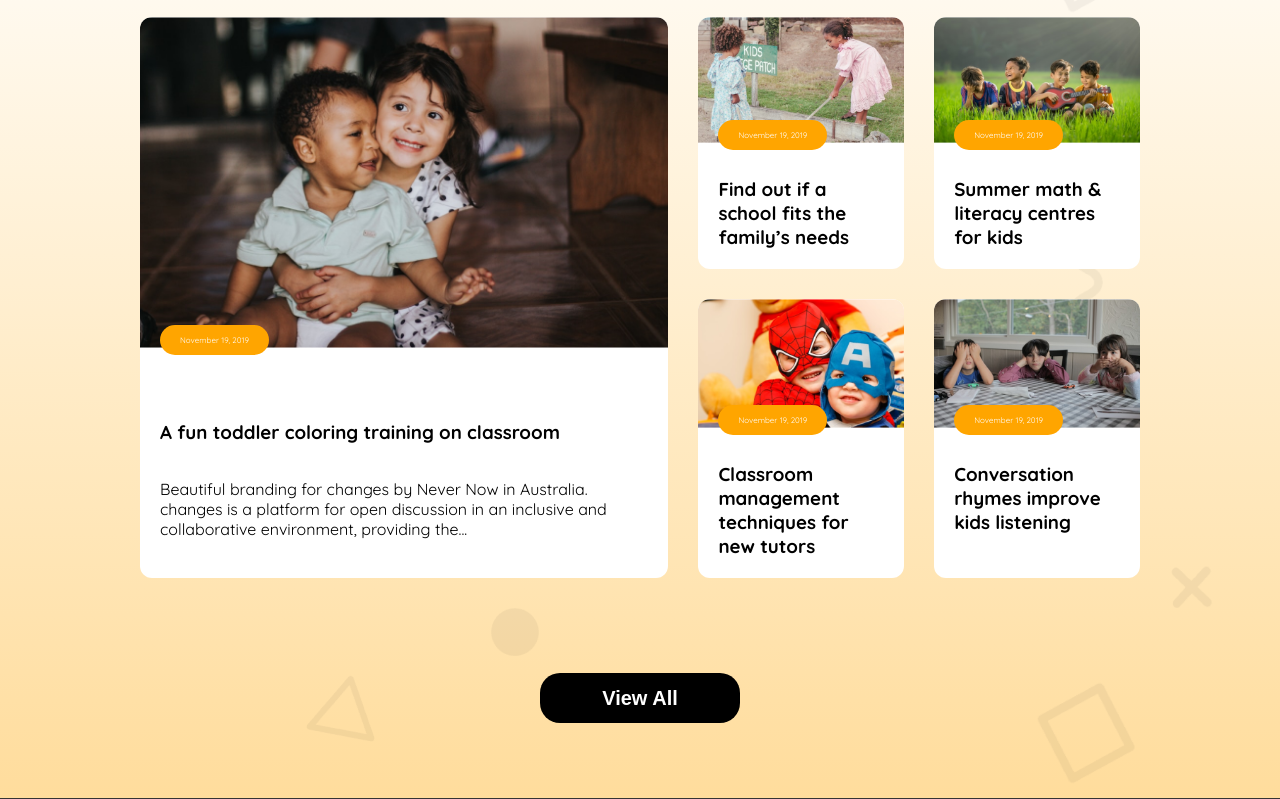
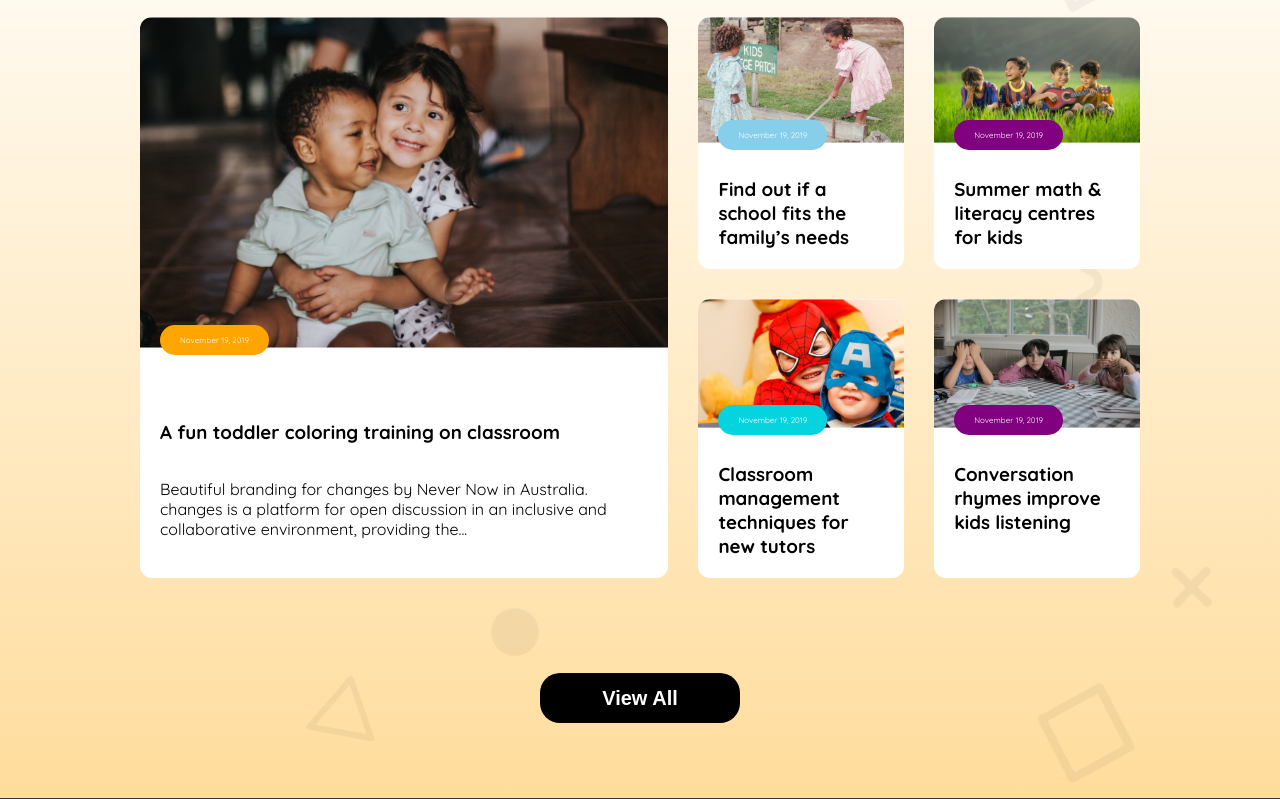
Before and after one commit to khushbul10/a02, a plain HTML site: page index.html in a window 1280 px wide. Shown: the part 1882-2681 px from the top of the page. Drawn offline with Linux system fonts and the light colour scheme.

Commit message:
change some bg color

```diff
--- a/index.html
+++ b/index.html
@@ -82,9 +82,9 @@
         <section class="stories">
             <h2 class="stories-title curriculum-title">Latest Stories</h2>
             <div class="stories-container paddingg">
-                <div class="stories-card-big">
+                <div class="stories-card-big ">
                     <img class="stories-card-img" src="assets/story-1.png" alt="">
-                    <p class="stories-card-date">November 19, 2019</p>
+                    <p class="stories-card-date bg-orange">November 19, 2019</p>
                     <div class="stories-card-content">
 
                         <h3 class="stories-card-title">
@@ -101,7 +101,7 @@
                 <div class="stories-card-container-2">
                     <div class="stories-card2">
                         <img src="assets/story-2.png" alt="" class="stories-card2-img">
-                        <p class="stories-card2-date">November 19, 2019</p>
+                        <p class="stories-card2-date bg-skyblue">November 19, 2019</p>
 
                         <h3 class="stories-card2-title">Find out if a school fits the
                             family’s needs
@@ -109,21 +109,21 @@
                     </div>
                     <div class="stories-card2">
                         <img src="assets/story-3.png" alt="" class="stories-card2-img">
-                        <p class="stories-card2-date">November 19, 2019</p>
+                        <p class="stories-card2-date bg-purple">November 19, 2019</p>
 
                         <h3 class="stories-card2-title">Summer math & literacy
                             centres for kids</h3>
                     </div>
                     <div class="stories-card2">
                         <img src="assets/story-4.png" alt="" class="stories-card2-img">
-                        <p class="stories-card2-date">November 19, 2019</p>
+                        <p class="stories-card2-date bg-cyan">November 19, 2019</p>
 
                         <h3 class="stories-card2-title">Classroom management
                             techniques for new tutors</h3>
                     </div>
                     <div class="stories-card2">
                         <img src="assets/story-5.png" alt="" class="stories-card2-img">
-                        <p class="stories-card2-date">November 19, 2019</p>
+                        <p class="stories-card2-date bg-purple">November 19, 2019</p>
 
                         <h3 class="stories-card2-title">Conversation rhymes
                             improve kids listening</h3>
--- a/styles/style.css
+++ b/styles/style.css
@@ -21,7 +21,18 @@ body {
 .purple {
     color: purple;
 }
-
+.bg-orange {
+    background-color: orange;
+}
+.bg-skyblue {
+    background-color: skyblue;
+}
+.bg-purple {
+    background-color: purple;
+}
+.bg-cyan {
+    background-color: #05d4df;
+}
 .bg-orrange-gradient {
     background-image: linear-gradient(0deg, white, rgba(255, 166, 0, 0.1));
 }
@@ -207,7 +218,6 @@ body {
 .stories-card-date, .stories-card2-date {
     font-size: 1vh;
     position:relative;
-    background-color: orange;
     padding: 10px 20px;
     width:fit-content;
     border-radius: 45px;
@@ -342,6 +352,9 @@ body {
         grid-template-columns: 1fr;
         width: 100%;
     }
+    .curriculum-arrow-container {
+        display: none;
+    }
     /* stories setion styles */
     .stories-card-big {
         display: none;
```
